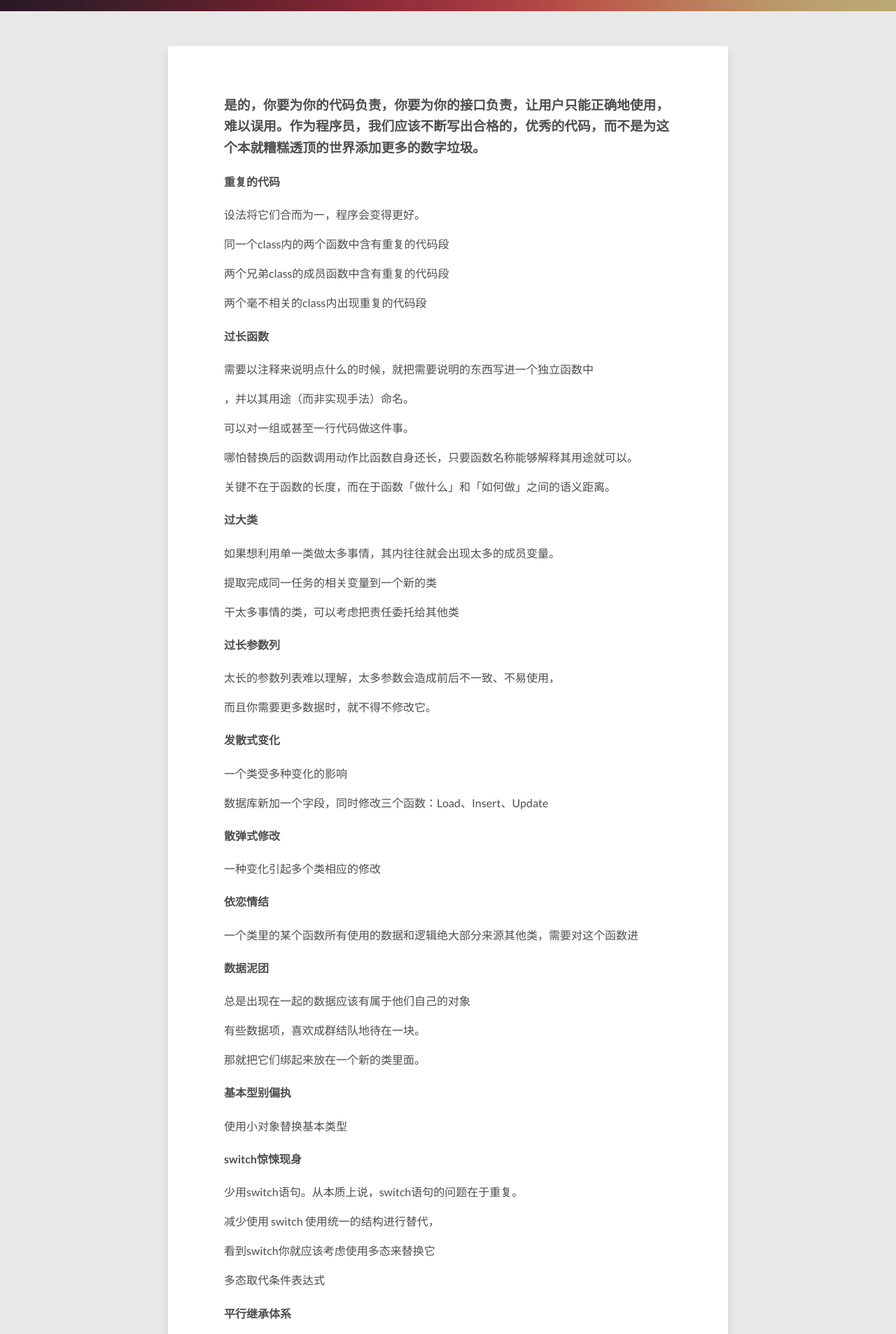
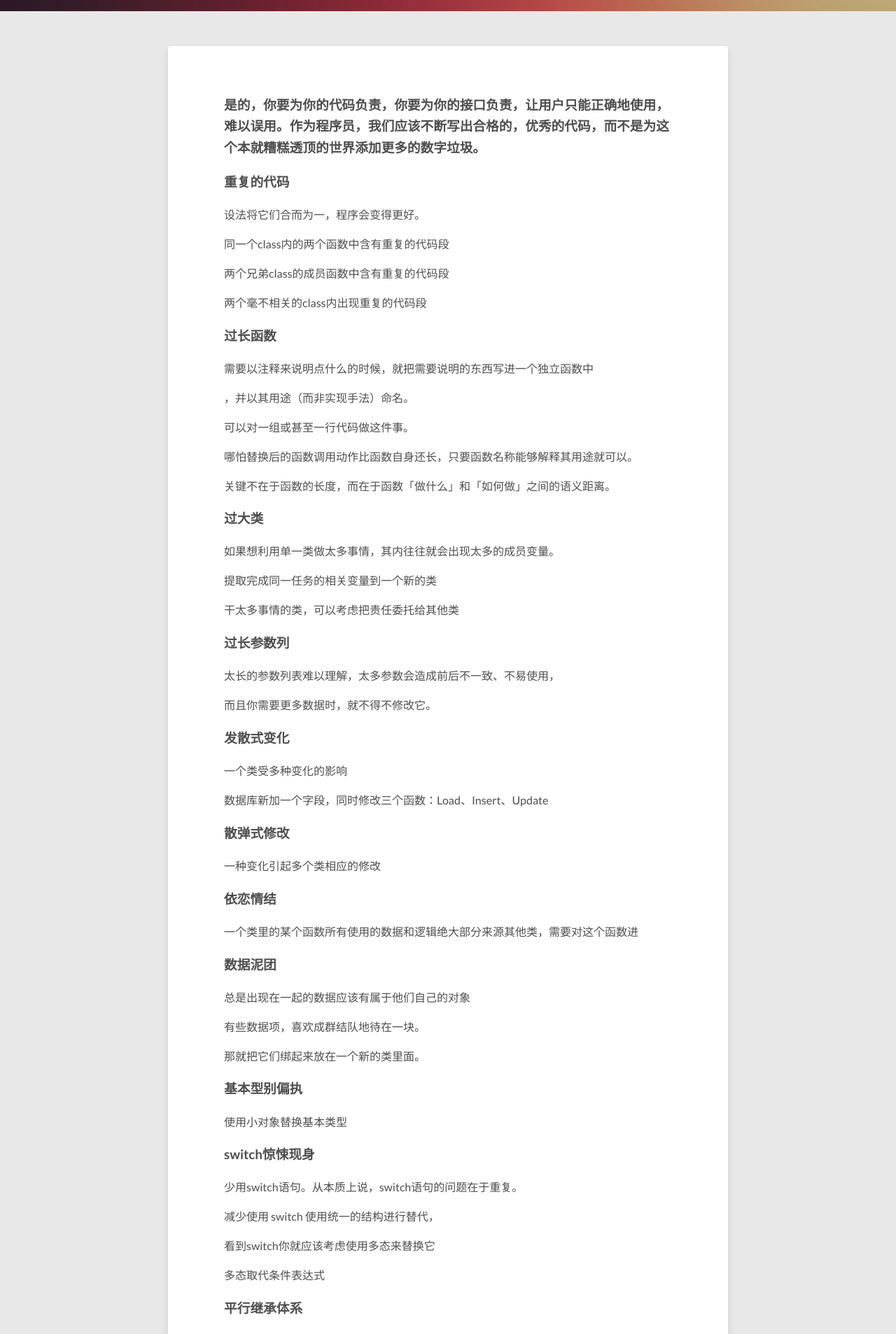
Before and after one commit to tengbinlive/tengbinlive.github.io, a Jekyll site: the page built from _posts/2016-05-27-code-android-other6.md, in a window 1280 px wide. Shown: the part 384-2291 px from the top of the page at 70% size. Built offline with Jekyll 4.4.1, drawn with Linux system fonts in a browser that asks for light colours; nearby versions of some CDN libraries.

Commit message:
no message

```diff
--- a/_posts/2016-05-27-code-android-other6.md
+++ b/_posts/2016-05-27-code-android-other6.md
@@ -10,7 +10,8 @@ image:
 
 ### 是的，你要为你的代码负责，你要为你的接口负责，让用户只能正确地使用，难以误用。作为程序员，我们应该不断写出合格的，优秀的代码，而不是为这个本就糟糕透顶的世界添加更多的数字垃圾。
 
-#### 重复的代码
+
+### 重复的代码
 
 设法将它们合而为一，程序会变得更好。
 
@@ -20,7 +21,8 @@ image:
 
 两个毫不相关的class内出现重复的代码段
 
-#### 过长函数
+
+### 过长函数
 
 需要以注释来说明点什么的时候，就把需要说明的东西写进一个独立函数中
 
@@ -32,7 +34,8 @@ image:
 
 关键不在于函数的长度，而在于函数「做什么」和「如何做」之间的语义距离。
 
-#### 过大类
+
+### 过大类
 
 如果想利用单一类做太多事情，其内往往就会出现太多的成员变量。
 
@@ -40,27 +43,32 @@ image:
 
 干太多事情的类，可以考虑把责任委托给其他类
 
-#### 过长参数列
+
+### 过长参数列
 
 太长的参数列表难以理解，太多参数会造成前后不一致、不易使用，
 
 而且你需要更多数据时，就不得不修改它。
 
-#### 发散式变化
+
+### 发散式变化
 
 一个类受多种变化的影响
 
 数据库新加一个字段，同时修改三个函数：Load、Insert、Update
 
-#### 散弹式修改
+
+### 散弹式修改
 
 一种变化引起多个类相应的修改
 
-#### 依恋情结
+
+### 依恋情结
 
 一个类里的某个函数所有使用的数据和逻辑绝大部分来源其他类，需要对这个函数进
 
-#### 数据泥团
+
+### 数据泥团
 
 总是出现在一起的数据应该有属于他们自己的对象
 
@@ -68,11 +76,13 @@ image:
 
 那就把它们绑起来放在一个新的类里面。
 
-#### 基本型别偏执
+
+### 基本型别偏执
 
 使用小对象替换基本类型
 
-#### switch惊悚现身
+
+### switch惊悚现身
 
 少用switch语句。从本质上说，switch语句的问题在于重复。
 
@@ -82,35 +92,41 @@ image:
 
 多态取代条件表达式
 
-#### 平行继承体系
+
+### 平行继承体系
 
 每当你为某个 class 增加一个 subclass，
 
 必须也为另一个class相应增加一个subclass 是坏味道
 
-#### 冗赘类
+
+### 冗赘类
 
 你所创建的每一个类，都得有人去理解它、维护它 ,
 
 如果一个类的所得不值其身价，它就应该消失。
 
-#### 夸夸其谈未来性
+
+### 夸夸其谈未来性
 
 不要为未来考虑太多
 
-#### 令人迷惑的暂时值域
+
+### 令人迷惑的暂时值域
 
 instance 的变量仅为某种特定情势而设，
 
 需要为这些和这个临时变量相关的代码放到一个新的地方
 
-#### 过度耦合的消息链
+
+### 过度耦合的消息链
 
 有时你会看到两个类过于亲密，花费太多时间去探究彼此的private成分。
 
 过分狎昵的类必须拆散 .
 
-#### 中间转手人
+
+### 中间转手人
 
 某个class接口有一半的函数都委托给其他class 是坏味道
 
@@ -120,26 +136,31 @@ Inappropriate Intimacy（狎昵关系）
 
 或者提取共有部分放到新的 class
 
-#### 异曲同工的类
+
+### 异曲同工的类
 
 如果两个函数做同一件事情，却有着不同的签名式 ,
 
 删除一个，保留一个 .
 
-#### 不完美的程序库类
+
+### 不完美的程序库类
 
 复用可能导致过去设计 ,
 
 库的设计有时会不够好，不那么容易使用，可能还会有那么一点小缺陷。
 
-#### 纯数据类
+
+### 纯数据类
 
 只拥有一些值域（fields），以及用于访问（读写〕这些值域的函数是坏味道
 
-#### 被拒绝的遗贈
+
+### 被拒绝的遗贈
 
 Subclasses 应该继承superclasses的函数和数据
 
-#### 过多的注释
+
+### 过多的注释
 
 当你感觉需要撰写注释，请先尝试重构，试着让所有注释都变得多余
```
